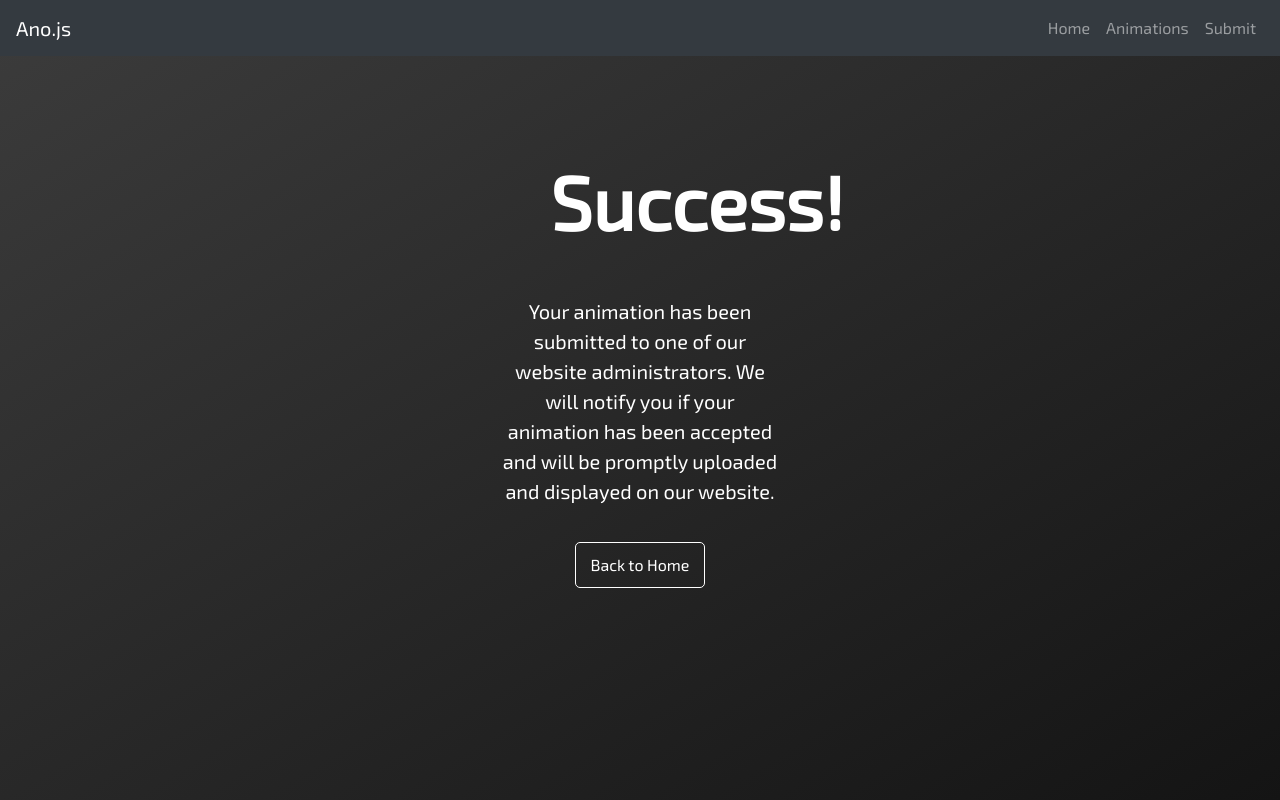
After one commit to ano-js/web, a Django app: page /success in a window 1280 px wide. The commit adds this page. Run offline with Django 3.2, Linux system fonts and the light colour scheme; some libraries are stand-ins or nearby versions.

```diff
--- a/anojs_app/urls.py
+++ b/anojs_app/urls.py
@@ -5,4 +5,5 @@ urlpatterns = [
     url("^$", views.index, name="index"),
     url("^animations", views.animations, name="animations"),
     url("^submit", views.submit, name="submit"),
+    url("^success", views.success, name="success"),
 ]
--- a/anojs_app/views.py
+++ b/anojs_app/views.py
@@ -8,6 +8,8 @@ sys.path.append("..")
 from anojs_project import settings
 
 import os
+from os import listdir
+from os.path import isfile, join
 
 # Create your views here.
 def index(request):
@@ -20,21 +22,28 @@ def animations(request):
     # Format: [[filename, filename_link], [filename, filename_link]]
     # Iterate through this twice
     filenames = []
-    for filename in os.listdir(settings.MEDIA_ROOT):
+    for filename in [f for f in listdir(settings.MEDIA_ROOT) if isfile(join(settings.MEDIA_ROOT, f))]:
         file_list = []
         # Appending formatted filename
         filename_list = filename.split("-")[1:]
-        filename_list[-1] = filename_list[-1][:-3]
-        new_filename = " ".join(filename_list).title()
+        # filename_list[-1] = filename_list[-1][:-3]
+        print(filename_list)
+        new_filename = " ".join(filename_list).title()[:-3]
         file_list.append(new_filename)
 
         # Appending link to JS file
         file_list.append("/media/" + filename)
 
-        # Appending tuple
+        # Appending mov file link
+        file_list.append("/media/videos/" + new_filename + ".mov")
+
+        # Appending list
         filenames.append(file_list)
 
     return render(request, "anojs_app/animations.html", context={"animations": filenames})
 
 def submit(request):
     return render(request, "anojs_app/submit.html")
+
+def success(request):
+    return render(request, "anojs_app/success.html")
--- /dev/null
+++ b/static/anojs_app/success.css
@@ -0,0 +1,40 @@
+body {
+  height: 100vh;
+  background-image: linear-gradient(to right bottom, rgb(60, 60, 60), rgb(20, 20, 20));
+  text-align: center;
+}
+
+.header {
+  color: white;
+  margin: 50px;
+  font-size: 75px;
+  font-weight: bold;
+}
+
+.description {
+  color: white;
+  font-size: 20px;
+}
+
+.home-button {
+  background-color: transparent;
+  border: 1px solid white;
+  color: white;
+  padding: 10px 15px;
+  margin: 20px;
+  border-radius: 5px;
+  transition: all .2s;
+  margin: 20px;
+}
+
+.home-button:hover {
+  transform: translateY(-5px);
+  box-shadow: 0 5px 3px rgba(0,0,0,.8);
+  text-decoration: none;
+}
+
+.home-button:active {
+  transform: translateY(-3px);
+  box-shadow: 0 3px 3px rgba(0,0,0,.8);
+  outline: none;
+}
--- a/templates/anojs_app/base.html
+++ b/templates/anojs_app/base.html
@@ -7,6 +7,21 @@
     <link rel="stylesheet" href="{% static 'anojs_app/base.css' %}">
     <link rel="stylesheet" href="https://stackpath.bootstrapcdn.com/bootstrap/4.3.1/css/bootstrap.min.css" integrity="sha384-ggOyR0iXCbMQv3Xipma34MD+dH/1fQ784/j6cY/iJTQUOhcWr7x9JvoRxT2MZw1T" crossorigin="anonymous">
     <script data-ad-client="ca-pub-4906158260341420" async src="https://pagead2.googlesyndication.com/pagead/js/adsbygoogle.js"></script>
+    <script>
+      !function(f,b,e,v,n,t,s)
+      {if(f.fbq)return;n=f.fbq=function(){n.callMethod?
+      n.callMethod.apply(n,arguments):n.queue.push(arguments)};
+      if(!f._fbq)f._fbq=n;n.push=n;n.loaded=!0;n.version='2.0';
+      n.queue=[];t=b.createElement(e);t.async=!0;
+      t.src=v;s=b.getElementsByTagName(e)[0];
+      s.parentNode.insertBefore(t,s)}(window, document,'script',
+      'https://connect.facebook.net/en_US/fbevents.js');
+      fbq('init', '2284317811782113');
+      fbq('track', 'PageView');
+    </script>
+    <noscript><img height="1" width="1" style="display:none"
+      src="https://www.facebook.com/tr?id=2284317811782113&ev=PageView&noscript=1"
+    /></noscript>
   </head>
   <body>
     <nav class="navbar navbar-expand-sm navbar-dark bg-dark">
--- a/templates/anojs_app/submit.html
+++ b/templates/anojs_app/submit.html
@@ -1,14 +1,17 @@
 {% load staticfiles %}
 {% include 'anojs_app/base.html' %}
 <link rel="stylesheet" href="{% static 'anojs_app/submit.css' %}">
+<title>Submit</title>
 {% block body %}
   <h1 class="header">Submit an Animation</h1>
   <form class="submit-form" action="/success" method="post">
+    {% csrf_token %}
     <input class="name form-input" type="text" placeholder="Full Name">
     <input class="animation-name form-input" type="text" placeholder="Animation Name">
     <div class="file-drop">
       <input type="file" id="file" />
       <label for="file">Javascript File</label>
     </div>
+    <input class="submit-button" type="submit" value="Upload">
   </form>
 {% endblock %}
--- /dev/null
+++ b/templates/anojs_app/success.html
@@ -0,0 +1,14 @@
+{% load staticfiles %}
+{% include 'anojs_app/base.html' %}
+<link rel="stylesheet" href="{% static 'anojs_app/success.css' %}">
+<title>Success!</title>
+{% block body %}
+  <div style="margin: 100px 500px">
+    <h1 class="header">Success!</h1>
+    <p class="description">
+      Your animation has been submitted to one of our website administrators. We will notify you if your animation has
+      been accepted and will be promptly uploaded and displayed on our website.
+    </p>
+  <button class="home-button" onClick="window.location.href = '/'">Back to Home</button>
+  </div>
+{% endblock %}
```
Also changed, not shown: static/anojs_app/submit.css (+21 -0 lines), templates/anojs_app/animations.html (+8 -5 lines), 12 other files.
